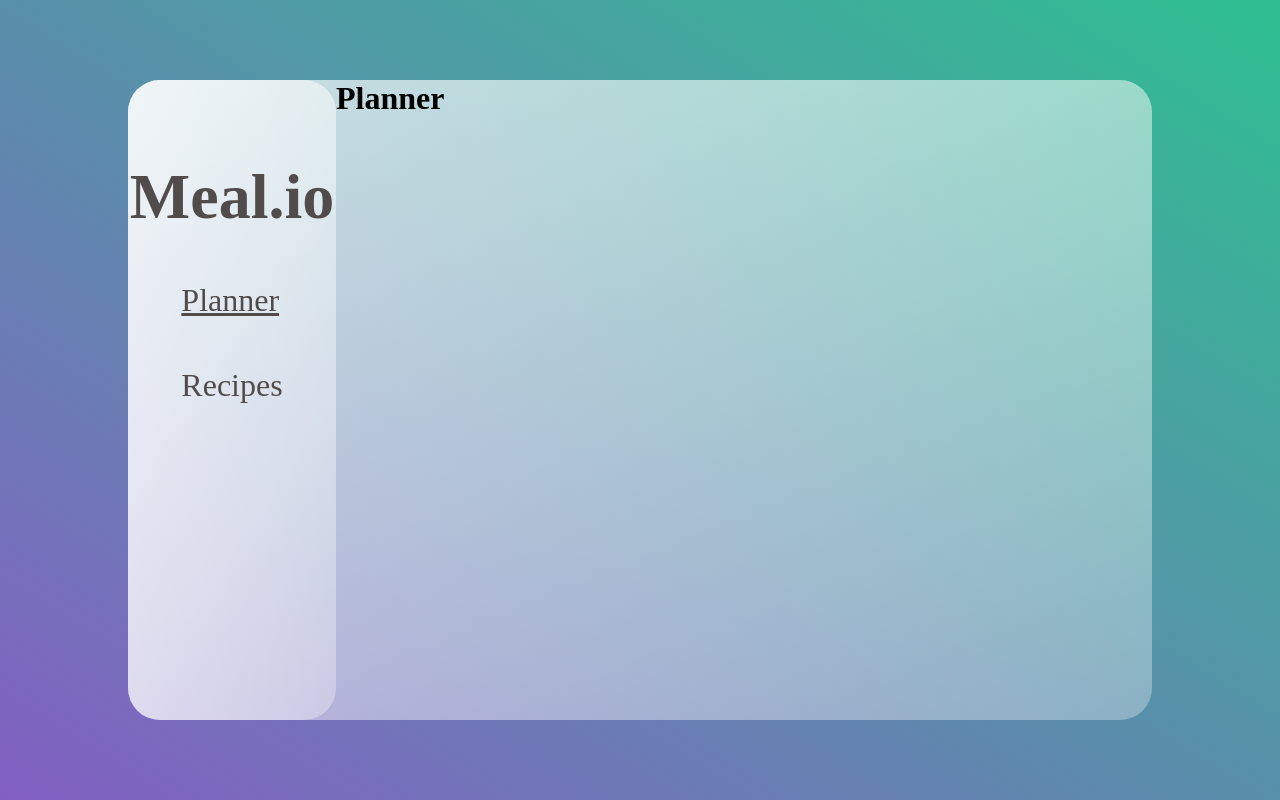
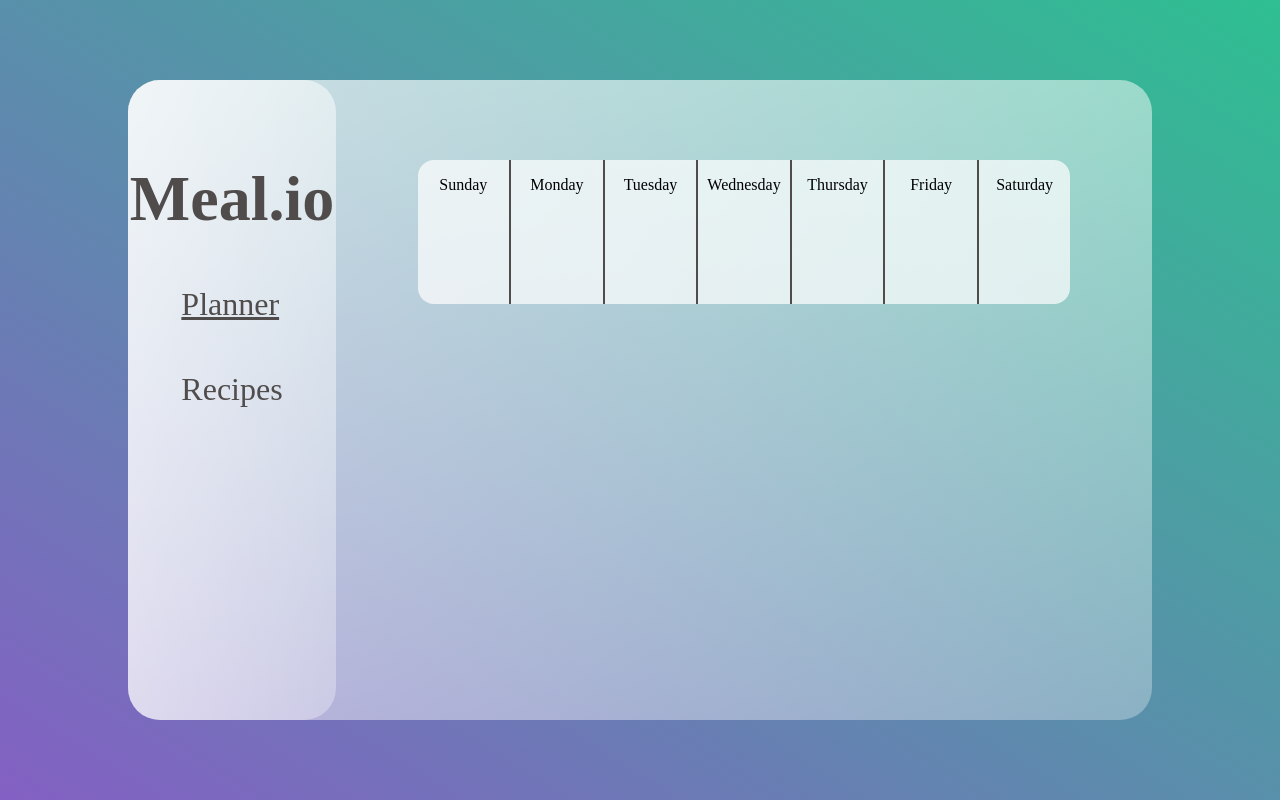
Before and after one commit to vamazzuca/meal.io, a React (Create React App) app: page /planner in a window 1280 px wide. Built offline with nearby package versions, Linux system fonts and the light colour scheme.

Commit message:
Added Week to Planner Page

```diff
--- a/src/App.js
+++ b/src/App.js
@@ -21,4 +21,7 @@ function App() {
 
 }
 
+
+
+
 export default App;
--- a/src/components/Board.js
+++ b/src/components/Board.js
@@ -1,26 +1,30 @@
-import { Link } from "react-router-dom"
+import { Link, useMatch, useResolvedPath } from "react-router-dom"
 
 
-export default function Board(props) {
-    return <div className="board">
+export default function Board() {
+    return (
         <div className="sidebar">
             <div className="title">
                 <h1>Meal.io</h1>
             </div>
             <ul className="options">
-                <li className="active">
-                    <Link to="/planner">Planner</Link>
-                </li>
-                <li>
-                    <Link to="/recipes">Recipes</Link>
-                </li>
+                <CustomLink to="/planner">Planner</CustomLink>
+                <CustomLink to="/recipes">Recipes</CustomLink>
             </ul>
         </div>
 
-        <div className="content">
-            <h1>{props.name}</h1>
-        </div>
+    )
+}
 
 
-    </div>
+function CustomLink({ to, children, ...props }) {
+    const resolvedPath = useResolvedPath(to)
+    const isActive = useMatch({path: resolvedPath.pathname, end: true})
+    return (
+        <li className={isActive ? "active" : ""}>
+            <Link to={to} {...props}>
+                {children}
+            </Link>
+        </li>
+    )
 }
--- a/src/css/styles.css
+++ b/src/css/styles.css
@@ -21,7 +21,7 @@
     background: linear-gradient(to right bottom, rgba(255, 255, 255,0.7), rgba(255, 255, 255,0.3));
     border-radius: 2rem;
     display: flex;
-    min-width: 20rem;
+    min-width: 50rem;
 }
 
 .sidebar {
@@ -32,14 +32,19 @@
     flex-direction: column;
     align-items: center;
     min-width: 13rem;
-    overflow: scroll;
+}
+
+.content {
+    display: flex;
+    flex-direction: column;
+    align-items: center;
+    width: 80%;
+    min-width: 30rem;
 }
 
 
-
-
-
 .title {
+    padding: 2px 2px;
     margin-top: 5rem;
     font-size: 2rem;
     color: rgb(80, 76, 76);
@@ -64,3 +69,30 @@
     text-decoration-thickness: 3px;
     text-decoration-color:rgb(80, 76, 76);;
 }
+
+
+.week{
+    margin-top: 5rem;
+    width: 80%;
+    min-width: 20rem;
+    height: 9rem;
+    background: rgba(255, 255, 255,0.7);
+    border-radius: 1rem;
+    display: flex;
+    flex-wrap: wrap;
+
+
+}
+
+.day {
+    padding: 1rem;
+    display: flex;
+    flex:  1 1 0px;
+    justify-content: center;
+    overflow: hidden;
+
+}
+
+.day:not(:first-child){
+    border-left: 2px solid rgb(80, 76, 76);
+}
--- a/src/pages/planner.js
+++ b/src/pages/planner.js
@@ -1,6 +1,26 @@
 import Board from "../components/Board"
 
 export default function Planner() {
-    return ( <Board name="Planner" />
+    return (
+        <div className="board">
+            <Board />
+
+            <div className="content">
+
+
+                <div className="week">
+                    <div className="day">Sunday</div>
+                    <div className="day">Monday</div>
+                    <div className="day">Tuesday</div>
+                    <div className="day">Wednesday</div>
+                    <div className="day">Thursday</div>
+                    <div className="day">Friday</div>
+                    <div className="day">Saturday</div>
+
+
+                </div>
+
+            </div>
+        </div>
     )
 }
--- a/src/pages/recipes.js
+++ b/src/pages/recipes.js
@@ -1,5 +1,14 @@
 import Board from "../components/Board"
 
 export default function Recipes() {
-    return <Board name="Recipes" />
+    return (
+        <div className="board">
+            <Board />
+
+            <div className="content">
+            <h1>Recipes</h1>
+            </div>
+        </div>
+
+    )
 }
```
